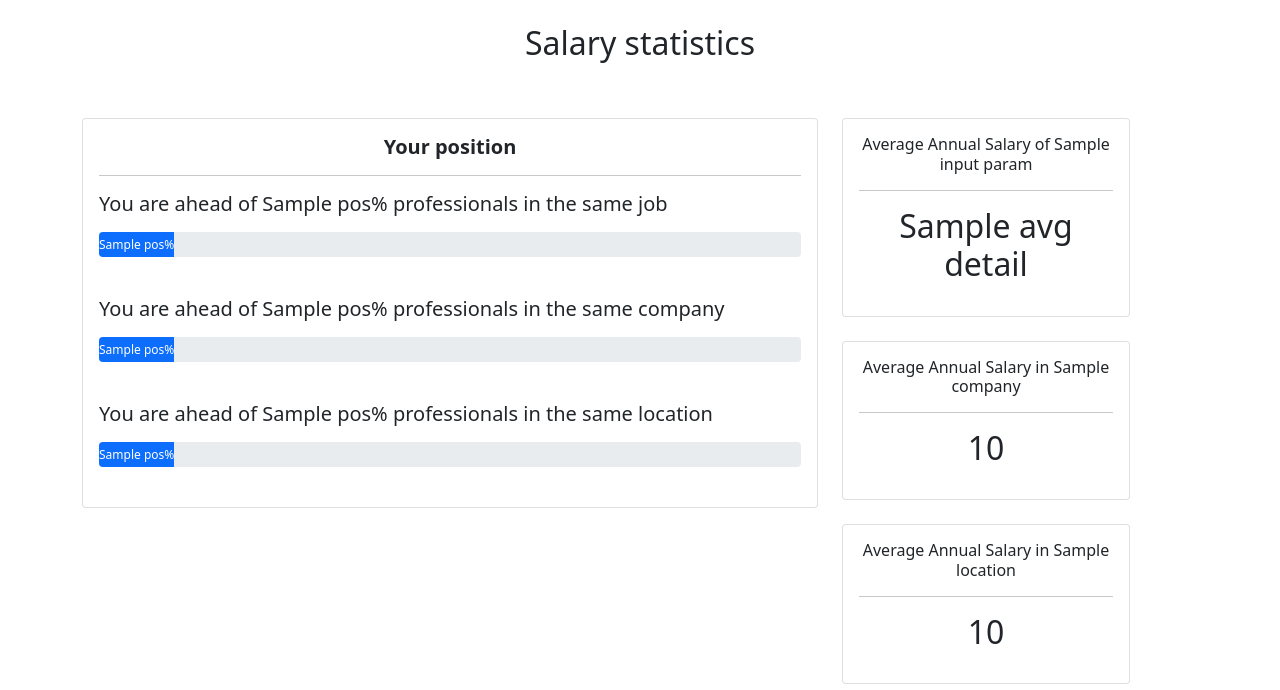
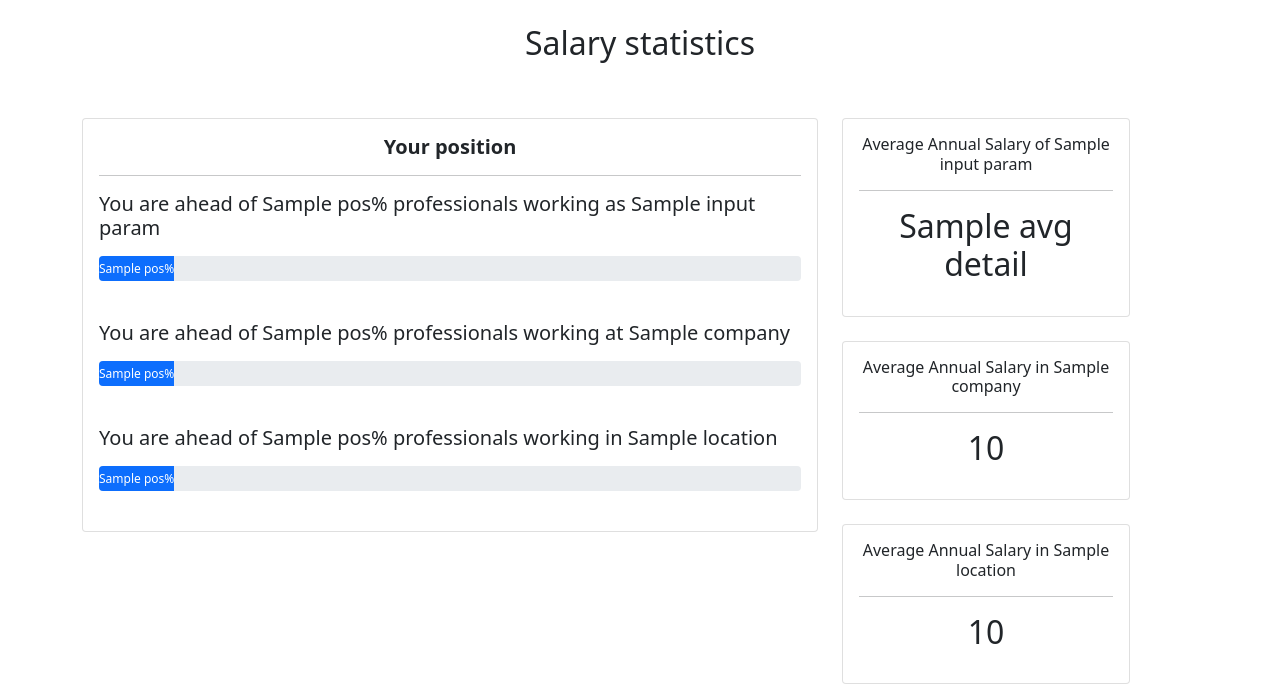
Before and after one commit to sanjayram97/salary_stats, a Flask app: template templates/outcome.html in a window 1280 px wide. Shown: the top 690 px of the page. Run offline with Flask 2, Linux system fonts and the light colour scheme; the template is opened without the code that fills it: most values are stand-ins (such as "Sample title", 1, 10 or a date in 2020).

Commit message:
small changes

```diff
--- a/templates/outcome.html
+++ b/templates/outcome.html
@@ -17,9 +17,9 @@
           <h5 class="card-title"  style="text-align: center;"><strong>Your position<hr></strong></h5>
           <p class="card-text">
             {% if title_pos["pos"]>=80 %}
-          <h5>Great you are ahead of {{ title_pos["ppl_below_you"] }} professionals in the same job</h5>
+          <h5>Great you are ahead of {{ title_pos["ppl_below_you"] }} professionals working as {{ input_params['title'] }}</h5>
           {% else %}
-          <h5>You are ahead of {{ title_pos["pos"] }}% professionals in the same job</h5>
+          <h5>You are ahead of {{ title_pos["pos"] }}% professionals working as {{ input_params['title'] }}</h5>
           {% endif %}
           </p>
           <div class="progress" style="height: 25px;">
@@ -30,9 +30,9 @@
           </div><br>
           <p class="card-text">
             {% if company_pos["pos"]>=80 %}
-          <h5>Great you are ahead of {{ company_pos["ppl_below_you"] }} professionals in the same company</h5>
+          <h5>Great you are ahead of {{ company_pos["ppl_below_you"] }} professionals working at {{ input_params["company"] }}</h5>
           {% else %}
-          <h5>You are ahead of {{ company_pos["pos"] }}% professionals in the same company</h5>
+          <h5>You are ahead of {{ company_pos["pos"] }}% professionals working at {{ input_params["company"] }}</h5>
           {% endif %}
           </p>
           <div class="progress" style="height: 25px;">
@@ -43,9 +43,9 @@
           </div><br>
           <p class="card-text">
             {% if location_pos["pos"]>=80 %}
-          <h5>Great you are ahead of {{ location_pos["ppl_below_you"] }} professionals in the same location</h5>
+          <h5>Great you are ahead of {{ location_pos["ppl_below_you"] }} professionals working in {{ input_params["location"] }}</h5>
           {% else %}
-          <h5>You are ahead of {{ location_pos["pos"] }}% professionals in the same location</h5>
+          <h5>You are ahead of {{ location_pos["pos"] }}% professionals working in {{ input_params["location"] }}</h5>
           {% endif %}
           </p>
           <div class="progress" style="height: 25px;">
@@ -58,7 +58,7 @@
             {% if company_title_pos["company_title_flag"]==1 %}
           <p class="card-text">
             {% if company_title_pos["pos"]>=80 %}
-          <h5>Great you are ahead of {{ company_title_pos["ppl_below_you"] }} professionals in the same company and title</h5>
+          <h5>Great you are ahead of {{ company_title_pos["ppl_below_you"] }} professionals working at {{ input_params['company'] }} as {{ input_params['title'] }}</h5>
           {% else %}
           <h5>You are ahead of {{ company_title_pos["pos"] }}% professionals in the same company and title</h5>
           {% endif %}
```
